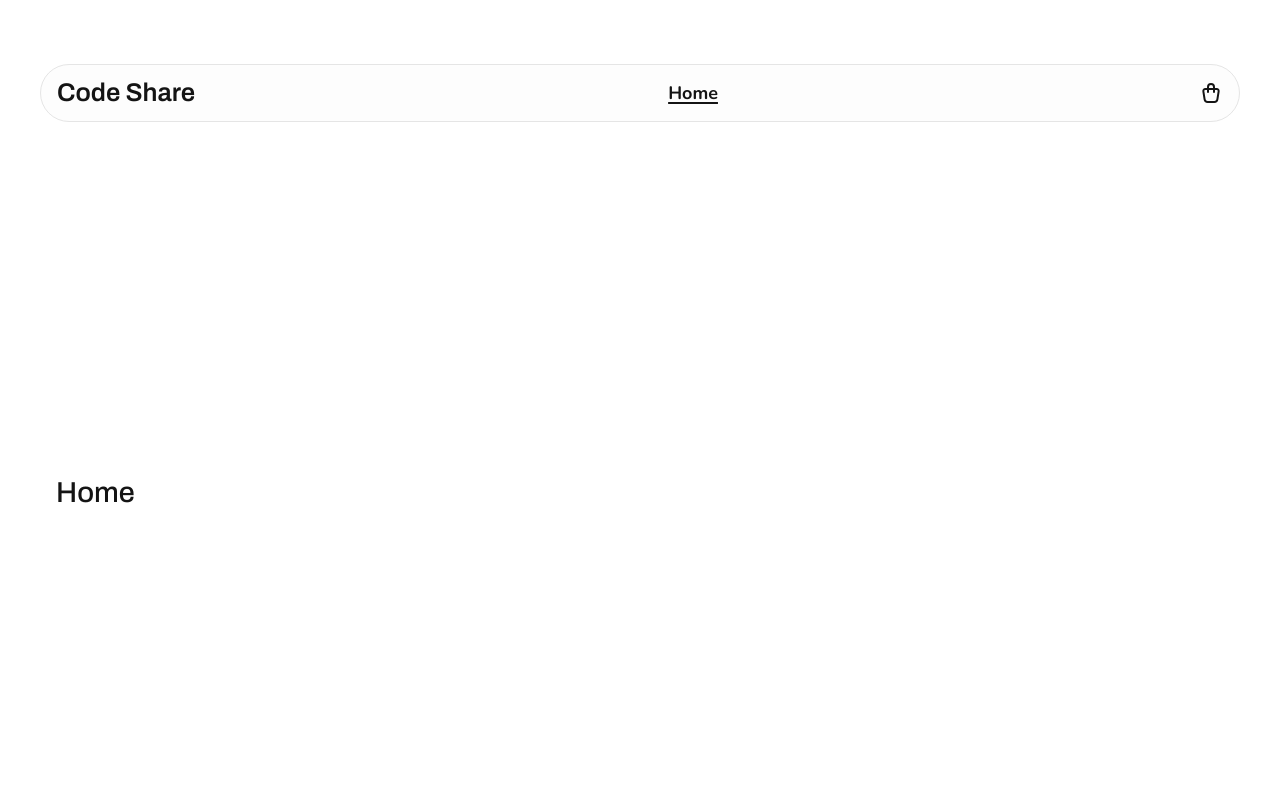
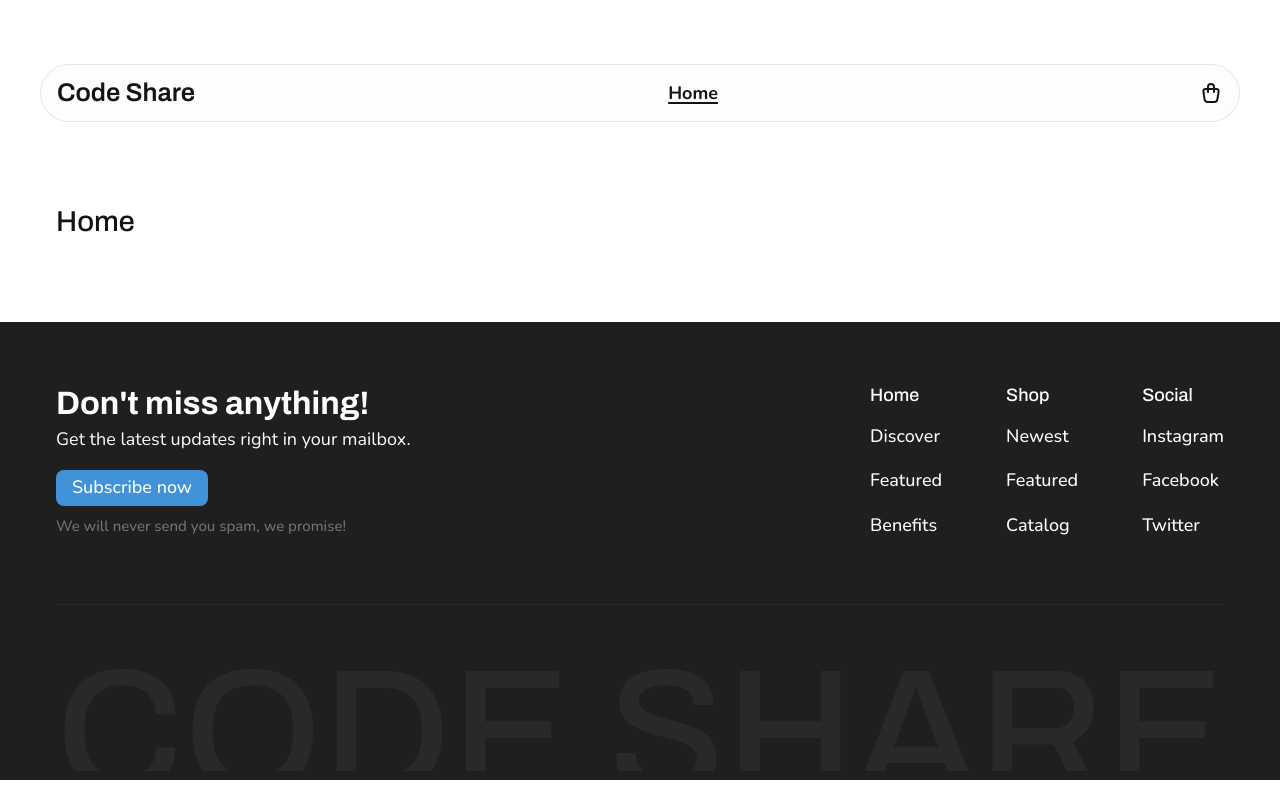
Before and after one commit to feliperdamaceno/code-share, a Vue app: page / in a window 1280 px wide. Built offline with nearby package versions, Linux system fonts and the light colour scheme.

Commit message:
feat: implement footer component

```diff
--- a/src/app.vue
+++ b/src/app.vue
@@ -1,4 +1,5 @@
 <script lang="ts" setup>
+import Footer from '@/components/ui/Footer.vue'
 import Navigation from '@/components/ui/Navigation.vue'
 </script>
 
@@ -8,6 +9,8 @@ import Navigation from '@/components/ui/Navigation.vue'
   <main class="content">
     <RouterView />
   </main>
+
+  <Footer />
 </template>
 
 <style scoped>
--- /dev/null
+++ b/src/components/ui/Footer.vue
@@ -0,0 +1,173 @@
+<script setup lang="ts">
+import Button from '@/components/primitives/Button.vue'
+</script>
+
+<template>
+  <footer class="footer--base full-bleed">
+    <div class="container">
+      <section class="info">
+        <div class="subscription">
+          <div class="message">
+            <h2 class="heading">Don't miss anything!</h2>
+            <p>Get the latest updates right in your mailbox.</p>
+          </div>
+
+          <div class="cta">
+            <Button
+              href="mailto:subscribe@codeshare.com?subject=I would like to subscribe on your product updates!"
+              variant="accent"
+            >
+              Subscribe now
+            </Button>
+            <small>We will never send you spam, we promise!</small>
+          </div>
+        </div>
+
+        <div class="links" role="navigation">
+          <div class="link-group">
+            <h3 class="heading">Home</h3>
+
+            <ul class="list" role="list">
+              <li>
+                <RouterLink to="#">Discover</RouterLink>
+              </li>
+              <li>
+                <RouterLink to="#">Featured</RouterLink>
+              </li>
+              <li>
+                <RouterLink to="#">Benefits</RouterLink>
+              </li>
+            </ul>
+          </div>
+
+          <div class="link-group">
+            <h3 class="heading">Shop</h3>
+
+            <ul class="list" role="list">
+              <li>
+                <RouterLink to="#">Newest</RouterLink>
+              </li>
+              <li>
+                <RouterLink to="#">Featured</RouterLink>
+              </li>
+              <li>
+                <RouterLink to="#">Catalog</RouterLink>
+              </li>
+            </ul>
+          </div>
+
+          <div class="link-group">
+            <h3 class="heading">Social</h3>
+
+            <ul class="list" role="list">
+              <li>
+                <RouterLink to="#">Instagram</RouterLink>
+              </li>
+              <li>
+                <RouterLink to="#">Facebook</RouterLink>
+              </li>
+              <li>
+                <RouterLink to="#">Twitter</RouterLink>
+              </li>
+            </ul>
+          </div>
+        </div>
+      </section>
+
+      <hr class="divisor" />
+
+      <section class="brand">
+        <svg xmlns="http://www.w3.org/2000/svg" viewBox="0 0 120 10.5">
+          <text y="12.5" textLength="100%">CODE SHARE</text>
+        </svg>
+      </section>
+    </div>
+  </footer>
+</template>
+
+<style scoped>
+.footer--base {
+  background-color: var(--dark-7);
+}
+
+.container {
+  display: grid;
+  inline-size: 100%;
+  max-inline-size: var(--app-container);
+  margin-inline: auto;
+  padding-inline: var(--spacing-md);
+  padding-block-start: var(--spacing-xl);
+  gap: var(--spacing-xl);
+}
+
+.footer--base * {
+  color: var(--color-text-on-dark);
+}
+
+.info {
+  display: flex;
+  flex-wrap: wrap;
+  justify-content: space-between;
+  gap: var(--spacing-xl);
+}
+
+.subscription {
+  display: grid;
+  align-content: start;
+  gap: var(--spacing-md);
+}
+
+.subscription .message {
+  display: grid;
+  gap: var(--spacing-xs);
+}
+
+.subscription .message .heading {
+  font-weight: var(--font-weight-bold);
+  font-size: var(--text-heading-1);
+}
+
+.subscription .cta {
+  display: grid;
+  justify-content: start;
+  gap: var(--spacing-sm);
+}
+
+.subscription small {
+  color: var(--gray-5);
+  font-weight: var(--font-weight-medium);
+}
+
+.links {
+  display: flex;
+  flex-wrap: wrap;
+  gap: var(--spacing-xl);
+}
+
+.link-group {
+  display: grid;
+  gap: var(--spacing-md);
+}
+
+.link-group .heading {
+  font-size: var(--text-body);
+}
+
+.link-group .list {
+  display: grid;
+  gap: var(--spacing-md);
+}
+
+.divisor {
+  height: 1px;
+  margin: 0;
+  border: none;
+  background-color: var(--dark-6);
+}
+
+.brand {
+  fill: var(--dark-6);
+  font-weight: var(--font-weight-medium);
+  font-family: var(--font-heading);
+}
+</style>
--- a/src/components/ui/Navigation.vue
+++ b/src/components/ui/Navigation.vue
@@ -19,7 +19,7 @@ import { routes } from '@/routes'
       </ul>
 
       <Transition>
-        <button class="shopping-button">
+        <button class="shopping-button" aria-label="open shopping cart">
           <ShoppingBag class="shopping-cart-icon" aria-hidden="true" />
         </button>
       </Transition>
```
